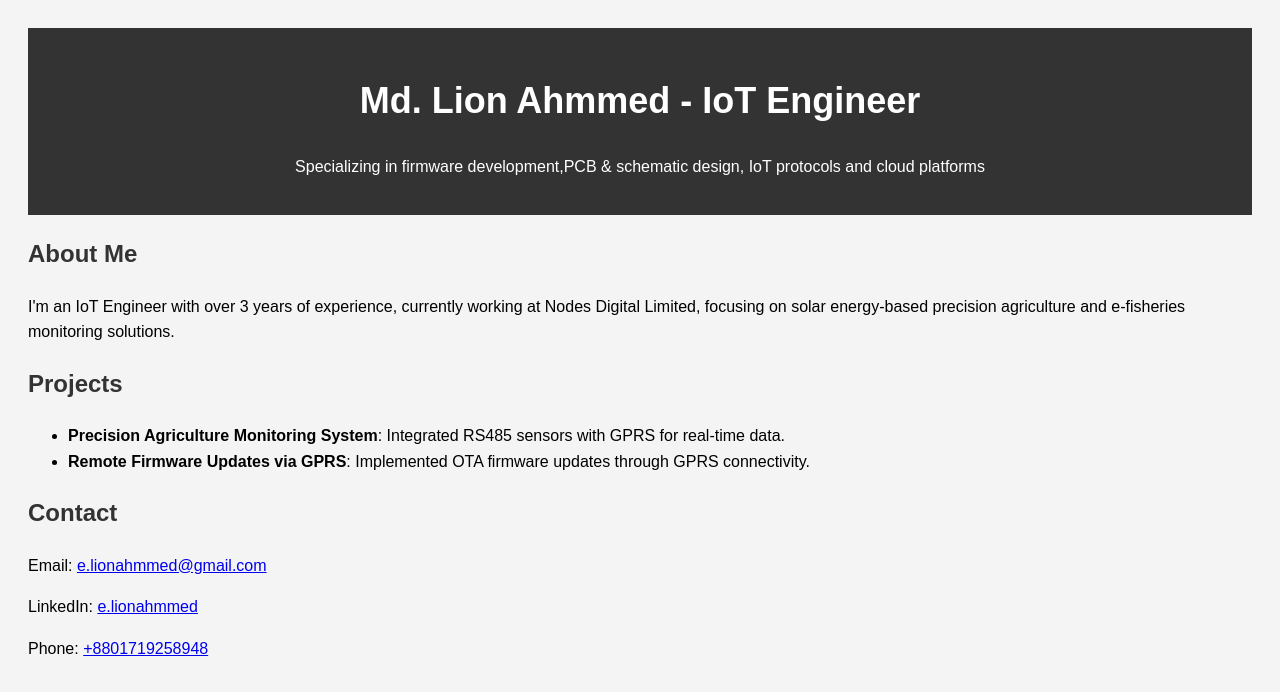
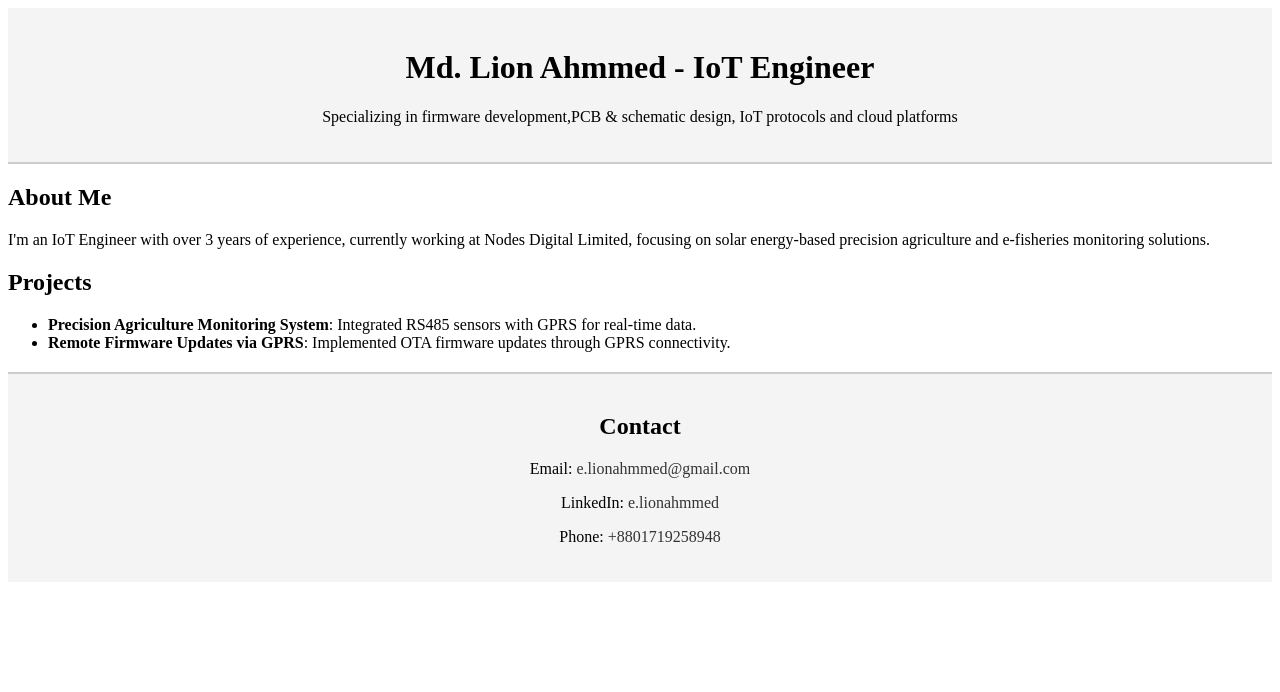
Before and after one commit to lionahmmed/LionAhmmed.github.io, a plain HTML site: page index.html in a window 1280 px wide. Drawn offline with Linux system fonts and the light colour scheme.

Commit message:
Updated index.html and style.css with footer section

```diff
--- a/index.html
+++ b/index.html
@@ -25,12 +25,12 @@
     </ul>
   </section>
 
-  <section id="contact">
+  <footer>
     <h2>Contact</h2>
     <p>Email: <a href="mailto:e.lionahmmed@gmail.com">e.lionahmmed@gmail.com</a></p>
     <p>LinkedIn: <a href="https://www.linkedin.com/in/">e.lionahmmed</a></p>
     <p>Phone: <a href="tel:+8801719258948">+8801719258948 </a></p>
-  </section>
+  </footer>
 
 </body>
 </html>
--- a/style.css
+++ b/style.css
@@ -1,21 +1,26 @@
-body {
-  font-family: Arial, sans-serif;
-  line-height: 1.6;
-  padding: 20px;
-  background-color: #f4f4f4;
-}
+/* Style for Header */
 header {
   text-align: center;
+  background-color: #f4f4f4;
   padding: 20px;
-  background-color: #333;
-  color: white;
+  border-bottom: 2px solid #ccc;
 }
-h1 {
-  font-size: 36px;
+
+/* Style for Footer */
+footer {
+  text-align: center;
+  background-color: #f4f4f4;
+  padding: 20px;
+  border-top: 2px solid #ccc;
+  margin-top: 20px;
 }
-section {
-  margin: 20px 0;
+
+/* Style for Contact Links */
+footer a {
+  color: #333;
+  text-decoration: none;
 }
-h2 {
-  color: #333;
+
+footer a:hover {
+  text-decoration: underline;
 }
```
